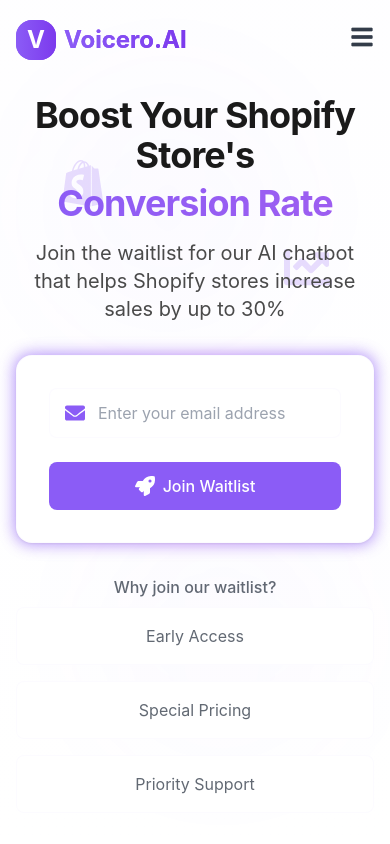
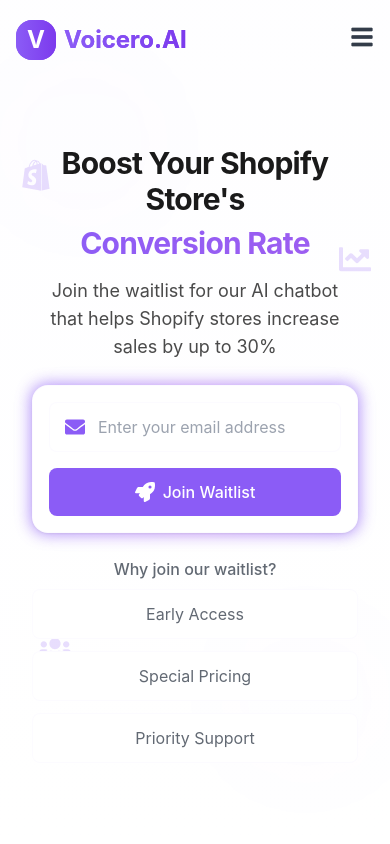
Before and after one commit to Voicero-ai/Voicero.AI, a Next.js app: page /waitlist in a window 390 px wide. Shown: the top 844 px of the page. Built offline with nearby package versions, Linux system fonts and the light colour scheme.

Commit message:
mobile updates

```diff
--- a/app/waitlist/page.tsx
+++ b/app/waitlist/page.tsx
@@ -73,7 +73,7 @@
     <div>
       <Navbar />
       <div className="relative min-h-screen bg-gradient-to-b from-brand-lavender-light/5 to-white flex flex-col items-center justify-center p-4 pt-20 overflow-hidden">
-        {/* Animated Background Elements */}
+        {/* Animated Background Elements - Adjusted for mobile */}
         <motion.div
           initial={{ opacity: 0 }}
           animate={{ opacity: 1 }}
@@ -84,54 +84,54 @@
             variants={pulseAnimation}
             initial="initial"
             animate="animate"
-            className="absolute top-20 left-10 w-64 h-64 bg-brand-accent/5 rounded-full blur-3xl"
+            className="absolute top-20 left-5 md:left-10 w-32 md:w-64 h-32 md:h-64 bg-brand-accent/5 rounded-full blur-3xl"
           />
           <motion.div
             variants={pulseAnimation}
             initial="initial"
             animate="animate"
-            className="absolute bottom-20 right-10 w-64 h-64 bg-brand-accent/5 rounded-full blur-3xl"
+            className="absolute bottom-20 right-5 md:right-10 w-32 md:w-64 h-32 md:h-64 bg-brand-accent/5 rounded-full blur-3xl"
           />
         </motion.div>
 
-        {/* Floating Icons */}
+        {/* Floating Icons - Adjusted for mobile */}
         <div className="absolute inset-0 overflow-hidden pointer-events-none">
           <motion.div
             variants={floatingAnimation}
             initial="initial"
             animate="animate"
-            className="absolute top-[20%] left-[15%]"
+            className="absolute top-[20%] left-[5%] md:left-[15%]"
           >
-            <FaShopify className="text-brand-accent/20 w-12 h-12" />
+            <FaShopify className="text-brand-accent/20 w-8 h-8 md:w-12 md:h-12" />
           </motion.div>
           <motion.div
             variants={floatingAnimation}
             initial="initial"
             animate="animate"
             transition={{ delay: 1 }}
-            className="absolute top-[30%] right-[15%]"
+            className="absolute top-[30%] right-[5%] md:right-[15%]"
           >
-            <FaChartLine className="text-brand-accent/20 w-12 h-12" />
+            <FaChartLine className="text-brand-accent/20 w-8 h-8 md:w-12 md:h-12" />
           </motion.div>
           <motion.div
             variants={floatingAnimation}
             initial="initial"
             animate="animate"
             transition={{ delay: 2 }}
-            className="absolute bottom-[20%] left-[20%]"
+            className="absolute bottom-[20%] left-[10%] md:left-[20%]"
           >
-            <FaUsers className="text-brand-accent/20 w-12 h-12" />
+            <FaUsers className="text-brand-accent/20 w-8 h-8 md:w-12 md:h-12" />
           </motion.div>
         </div>
 
-        <div className="max-w-xl w-full text-center space-y-8 relative z-10">
+        <div className="max-w-xl w-full text-center space-y-6 md:space-y-8 relative z-10 px-4 md:px-0">
           <motion.div
             initial={{ opacity: 0, y: 20 }}
             animate={{ opacity: 1, y: 0 }}
             transition={{ duration: 0.6 }}
             className="space-y-4"
           >
-            <h1 className="text-4xl md:text-5xl font-bold text-brand-text-primary">
+            <h1 className="text-3xl md:text-5xl font-bold text-brand-text-primary">
               Boost Your Shopify Store's
               <span className="bg-clip-text text-transparent bg-gradient-to-r from-brand-accent to-[#9F5EF0] block mt-2">
                 Conversion Rate
@@ -141,10 +141,10 @@
               initial={{ opacity: 0 }}
               animate={{ opacity: 1 }}
               transition={{ delay: 0.2, duration: 0.6 }}
-              className="text-xl text-brand-text-secondary"
+              className="text-lg md:text-xl text-brand-text-secondary px-2 md:px-0"
             >
               Join the waitlist for our AI chatbot that helps Shopify stores
-              <br className="hidden md:block" /> increase sales by up to 30%
+              {" "}increase sales by up to 30%
             </motion.p>
           </motion.div>
 
@@ -157,8 +157,8 @@
             {/* Animated Border */}
             <div className="absolute -inset-[1px] bg-gradient-to-r from-brand-accent via-[#9F5EF0] to-brand-accent rounded-xl opacity-70 blur group-hover:opacity-100 transition-all duration-300" />
 
-            <div className="bg-white rounded-xl shadow-sm border border-brand-lavender-light/20 p-8 relative">
-              <form onSubmit={handleSubmit} className="space-y-6">
+            <div className="bg-white rounded-xl shadow-sm border border-brand-lavender-light/20 p-4 md:p-8 relative">
+              <form onSubmit={handleSubmit} className="space-y-4 md:space-y-6">
                 <div className="relative">
                   <div className="absolute inset-y-0 left-0 pl-4 flex items-center pointer-events-none">
                     <FaEnvelope className="text-brand-accent w-5 h-5" />
@@ -168,7 +168,7 @@
                     value={email}
                     onChange={(e) => setEmail(e.target.value)}
                     placeholder="Enter your email address"
-                    className="w-full pl-12 pr-4 py-3 border border-brand-lavender-light/20 rounded-lg focus:outline-none focus:ring-2 focus:ring-brand-accent/20 transition-all"
+                    className="w-full pl-12 pr-4 py-3 border border-brand-lavender-light/20 rounded-lg focus:outline-none focus:ring-2 focus:ring-brand-accent/20 transition-all text-base md:text-lg"
                     required
                   />
                 </div>
@@ -176,7 +176,7 @@
                 <button
                   type="submit"
                   disabled={status === "loading"}
-                  className={`w-full flex items-center justify-center gap-2 py-3 px-6 rounded-lg text-white font-medium transition-all
+                  className={`w-full flex items-center justify-center gap-2 py-3 px-6 rounded-lg text-white font-medium transition-all text-base md:text-lg
                   ${
                     status === "loading"
                       ? "bg-brand-accent/70 cursor-not-allowed"
@@ -224,22 +224,22 @@
             className="text-brand-text-secondary space-y-2"
           >
             <p className="font-medium">Why join our waitlist?</p>
-            <div className="grid grid-cols-1 md:grid-cols-3 gap-4">
+            <div className="grid grid-cols-1 md:grid-cols-3 gap-3 md:gap-4">
               <motion.div
                 whileHover={{ scale: 1.02 }}
-                className="bg-white p-4 rounded-lg border border-brand-lavender-light/20"
+                className="bg-white p-3 md:p-4 rounded-lg border border-brand-lavender-light/20"
               >
                 <p>Early Access</p>
               </motion.div>
               <motion.div
                 whileHover={{ scale: 1.02 }}
-                className="bg-white p-4 rounded-lg border border-brand-lavender-light/20"
+                className="bg-white p-3 md:p-4 rounded-lg border border-brand-lavender-light/20"
               >
                 <p>Special Pricing</p>
               </motion.div>
               <motion.div
                 whileHover={{ scale: 1.02 }}
-                className="bg-white p-4 rounded-lg border border-brand-lavender-light/20"
+                className="bg-white p-3 md:p-4 rounded-lg border border-brand-lavender-light/20"
               >
                 <p>Priority Support</p>
               </motion.div>
```
